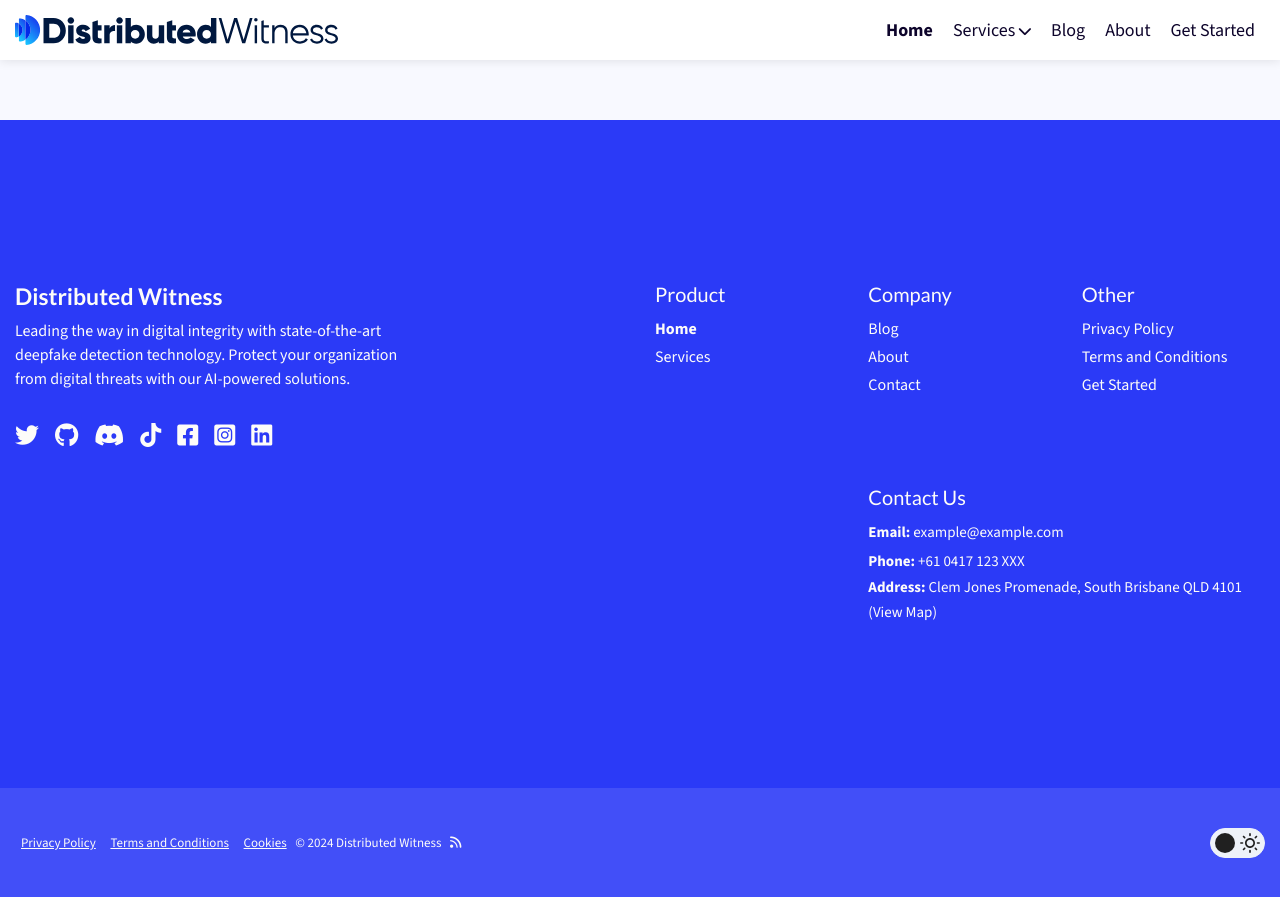
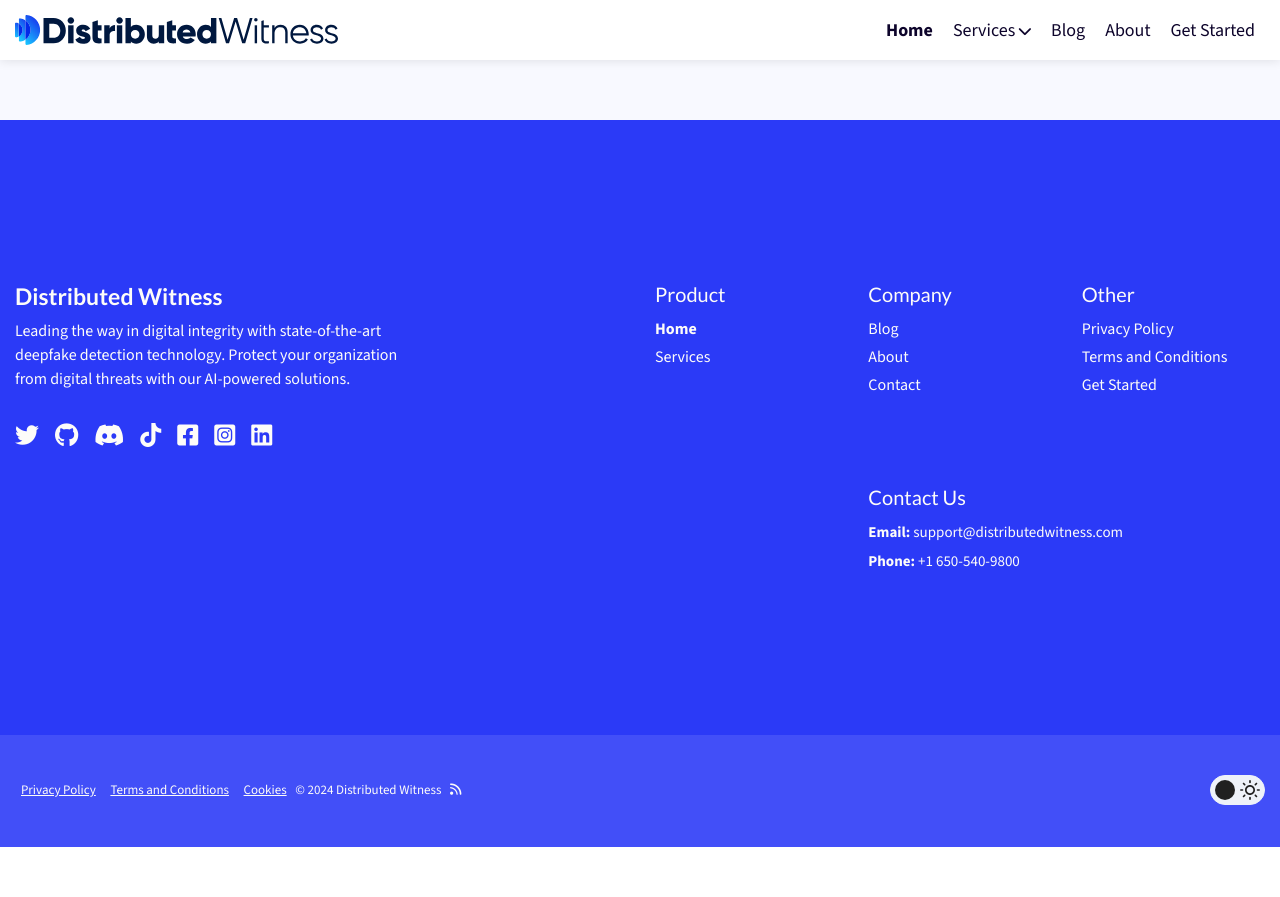
Before and after one commit to njgit-dev/njgit-dev-njgit-dev.github.io, a Jekyll site: the page built from pages/home.md, in a window 1280 px wide and 900 px high, scrolled down 4478 px. Shown: the top 897 px of the window. Built offline with Jekyll 4.4.1, drawn with Linux system fonts in a browser that asks for light colours; after the commit the page ends 5325 px from its top, so only the background shows below that.

Commit message:
Update _data/contact.yml

```diff
--- a/_data/contact.yml
+++ b/_data/contact.yml
@@ -1,5 +1,5 @@
-phone: "+61 0417 123 XXX"
+phone: "+1 650-540-9800"
 fax: ""
-email: "example@example.com"
-address: "Clem Jones Promenade, South Brisbane QLD 4101"
-map_link: "https://goo.gl/maps/c4WAN7fiRycaH1Gh7"
+email: "support@distributedwitness.com"
+address: ""
+map_link: ""
```
